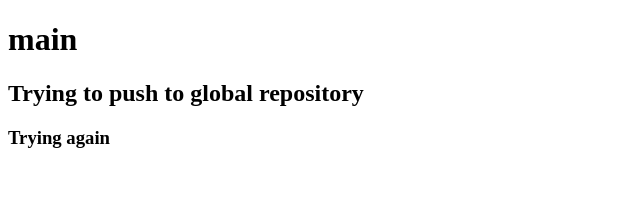
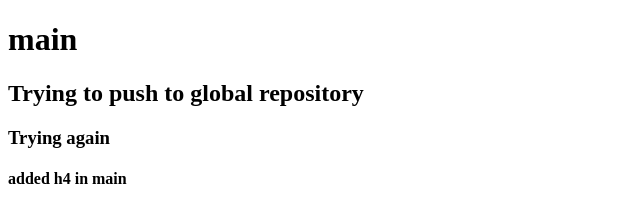
Before and after one commit to ChinniSaiSushma/proj4, a plain HTML site: page index.html in a window 1280 px wide. Shown: the whole page, without its empty margins (0-640 px from the left). Drawn offline with Linux system fonts and the light colour scheme.

Commit message:
added h4

```diff
--- a/index.html
+++ b/index.html
@@ -10,5 +10,6 @@
     <h1>main</h1>
     <h2>Trying to push to global repository</h2>
     <h3>Trying again</h3>
+    <h4>added h4 in main</h4>
 </body>
 </html>
```
